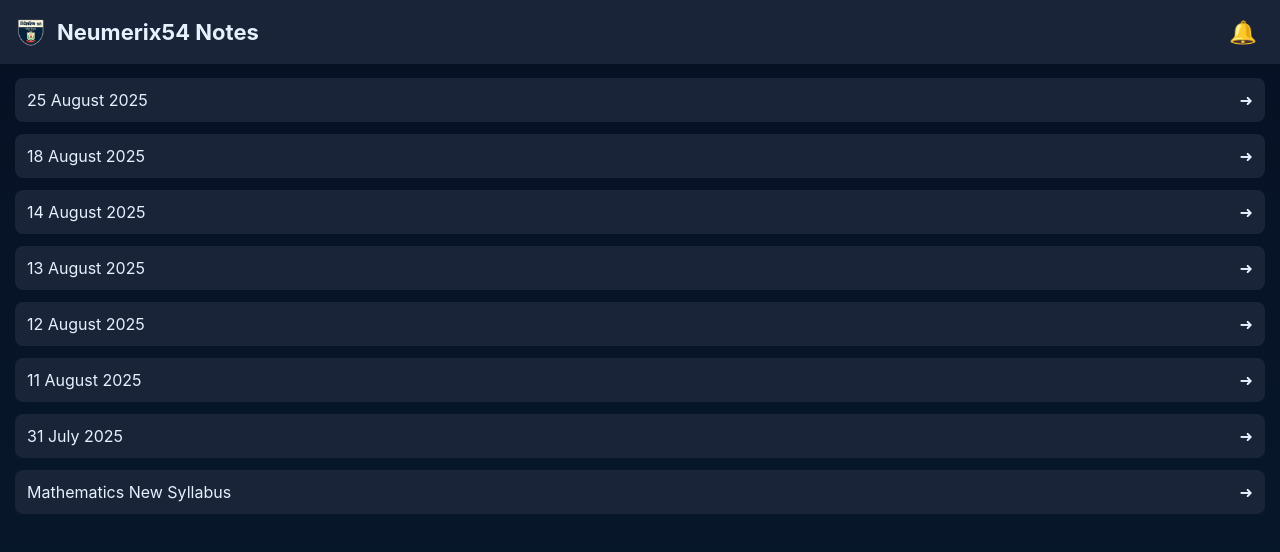
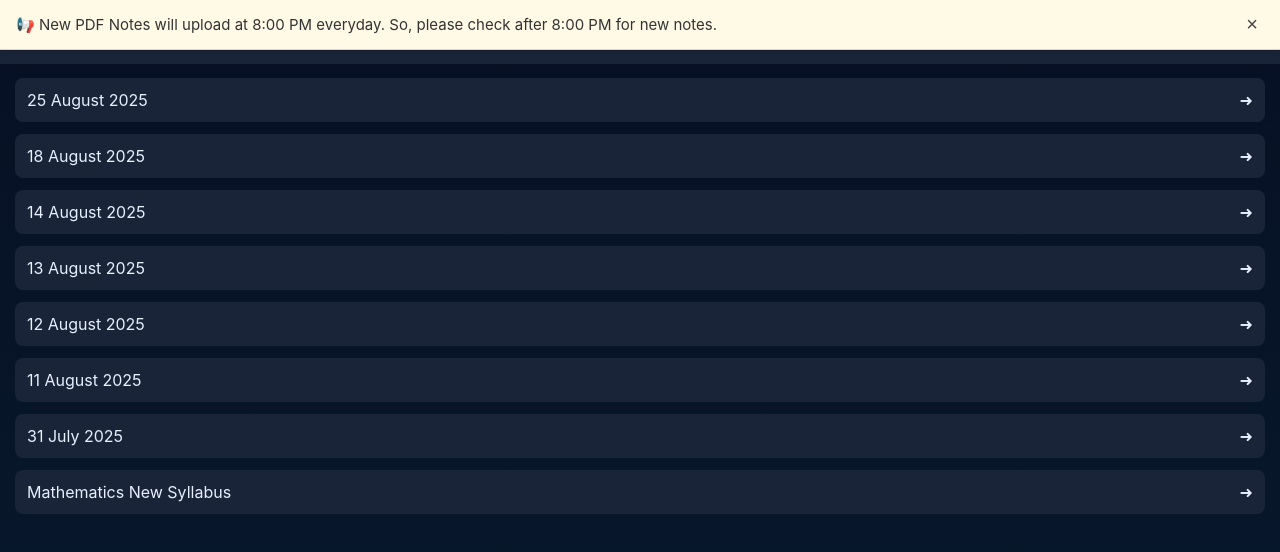
Before and after one commit to itzMahin06/neumerix54notes, a plain HTML site: page index.html in a window 1280 px wide. Drawn offline with Linux system fonts and the light colour scheme.

Commit message:
Update index.html

```diff
--- a/index.html
+++ b/index.html
@@ -154,6 +154,32 @@
   text-decoration: none;
 }
 
+      /* Floating Notice Bar */
+#notice-bar {
+  position: fixed;
+  top: 0; left: 0; right: 0;
+  background: #fffae6;
+  color: #333;
+  padding: 12px 16px;
+  display: flex;
+  align-items: center;
+  justify-content: space-between;
+  border-bottom: 1px solid #ffd166;
+  box-shadow: 0 2px 5px rgba(0,0,0,0.1);
+  font-size: 15px;
+  z-index: 9999;
+}
+#notice-bar button {
+  background: none;
+  border: none;
+  font-size: 20px;
+  cursor: pointer;
+  color: #444;
+}
+#notice-bar button:hover {
+  color: #000;
+}
+
 </style>
 </head>
 <body>
@@ -161,6 +187,12 @@
 <header>
   <img src="logo.png" alt="Logo">
   <h1> Neumerix54 Notes </h1>
+
+      <div id="notice-bar" style="display:none;">
+  <span id="notice-text"></span>
+  <button onclick="document.getElementById('notice-bar').style.display='none'">×</button>
+</div>
+
       <!-- Notification Bell Icon -->
 <div class="notif-bell" onclick="toggleNotifications()">
   🔔
@@ -308,6 +340,23 @@ function viewNotifPDF(fileId) {
 loadNotifications();
 
       </script>
+<script>
+      // Load floating notice
+async function loadNotice() {
+  try {
+    const res = await fetch("/notice.json");
+    const data = await res.json();
+    if (data.message) {
+      document.getElementById("notice-text").textContent = data.message;
+      document.getElementById("notice-bar").style.display = "flex";
+    }
+  } catch (err) {
+    console.error("Notice not found:", err);
+  }
+}
 
+loadNotice();
+
+</script>
 </body>
 </html>
```
